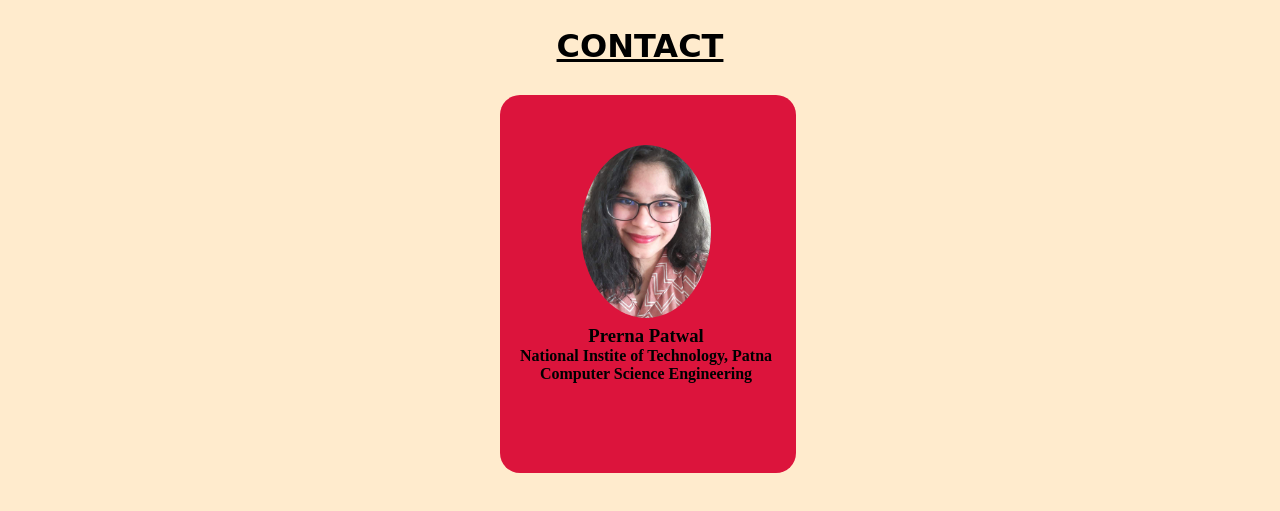
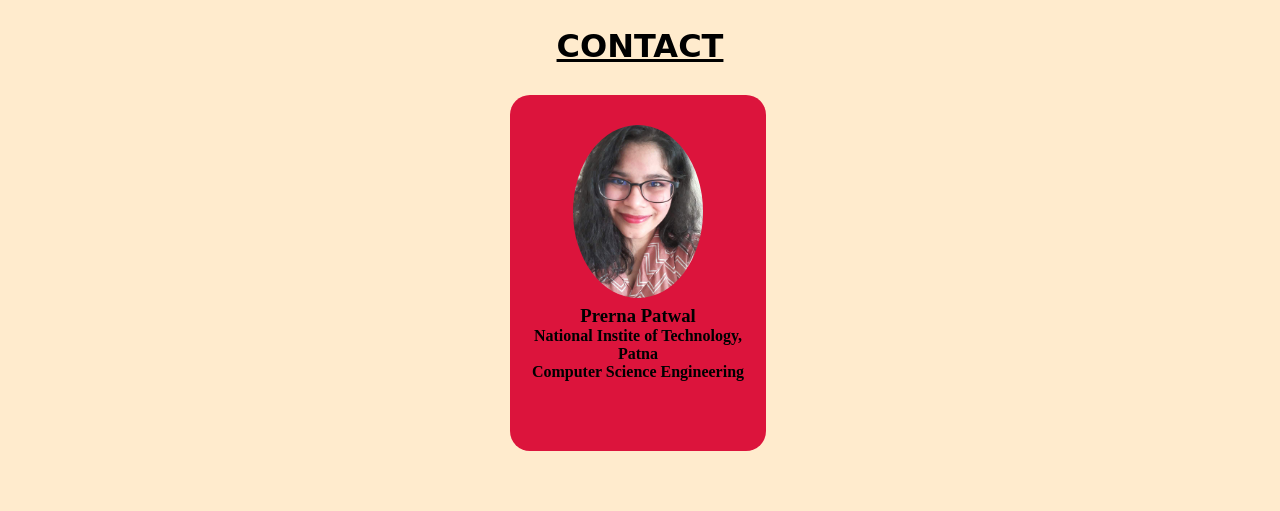
Before and after one commit to prerna1610/webtech, a plain HTML site: page contact.html in a window 1280 px wide. Shown: the part 37-548 px from the top of the page. Drawn offline with Linux system fonts and the light colour scheme.

Commit message:
Update contact.css

```diff
--- a/contact.css
+++ b/contact.css
@@ -46,8 +46,9 @@ h1{
     display: flex;
     background-color: crimson;
     width: 20%;
-    margin: 0px 500px;
-    padding: 20px;
+    justify-content:center;
+    align-content: center;
+    margin-left: 510px;
     border-radius: 20px;
 }
 .cont4{
@@ -56,6 +57,9 @@ h1{
     overflow:hidden;
     padding: 30px 0 40px;
     margin-bottom: 30px;
+}
+.cont5{
+    padding: 0 20px;
 }
 .img{
     position: relative;
```
